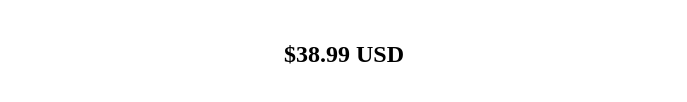
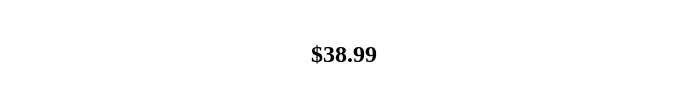
Before and after one commit to the-real-finnventor/galleon-convertion-website, a plain HTML site: page index.html in a window 1280 px wide. Both pictures are taken after typing "5", "5", "5" into the empty fields and a click on the button "Convert". Shown: the part 512-614 px from the top of the page, without its empty margins (296-983 px from the left). Drawn offline with Linux system fonts and the light colour scheme.

Commit message:
remove USD or such

```diff
--- a/index.html
+++ b/index.html
@@ -92,7 +92,7 @@
           currency: cdv
         });
         console.log(formattedCurrency)
-        let rcvwos = formattedCurrency + " " + cdv
+        let rcvwos = formattedCurrency
         console.log(rcvwos)
         o.innerHTML = rcvwos;
         console.log(o.innerHTML)
```
